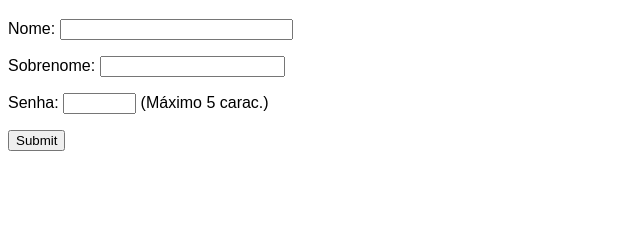
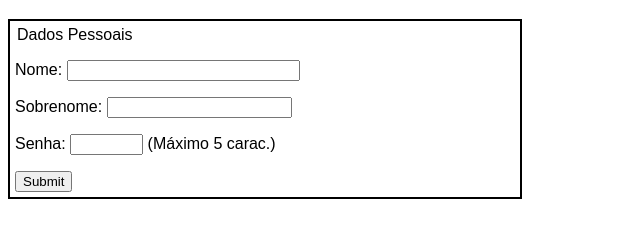
Before and after one commit to robsonmbaldi/html-css, a plain HTML site: page Exercícios/ex_22/form01.html in a window 1280 px wide. Shown: the part 61-298 px from the top of the page, without its empty margins (0-640 px from the left). Drawn offline with Linux system fonts and the light colour scheme.

Commit message:
formulario

```diff
--- a/Exercícios/ex_22/form01.html
+++ b/Exercícios/ex_22/form01.html
@@ -8,17 +8,25 @@
         * {
             font-family: Arial, Helvetica, sans-serif;
         }
+
+        form {
+            border: 2px solid black;
+            padding: 5px;
+            width: 500px;
+        }
     </style>
 </head>
 <body>
     <h1>Meu primeiro formulário</h1>
     <form action="cadastro.php" autocomplete="off" method="post">
-        <p><label for="inome">Nome: </label><input type="text" name="nome" id="inome" required minlength="5" size="26"></p>
-        <p><label for="isobrenome">Sobrenome: <input type="text" name="sobrenome" id="isobrenome" required></label></p>
-        <p><label for="isenha">Senha: <input type="password" autocomplete="current-password" maxlength="5" size="6"> (Máximo 5 carac.)</label></p>
-        <input type="submit" va
-        lue="Cadastrar">
-        <p></p>
+        <fildset>
+            <legend>Dados Pessoais</legend>
+            <p><label for="inome">Nome: </label><input type="text" name="nome" id="inome" required minlength="5" size="26"></p>
+            <p><label for="isobrenome">Sobrenome: <input type="text" name="sobrenome" id="isobrenome" required></label></p>
+            <p><label for="isenha">Senha: <input type="password" autocomplete="current-password" maxlength="5" size="6"> (Máximo 5 carac.)</label></p>
+            <input type="submit" va
+            lue="Cadastrar">
+        </fildset>
     </form>
 
 </body>
```
